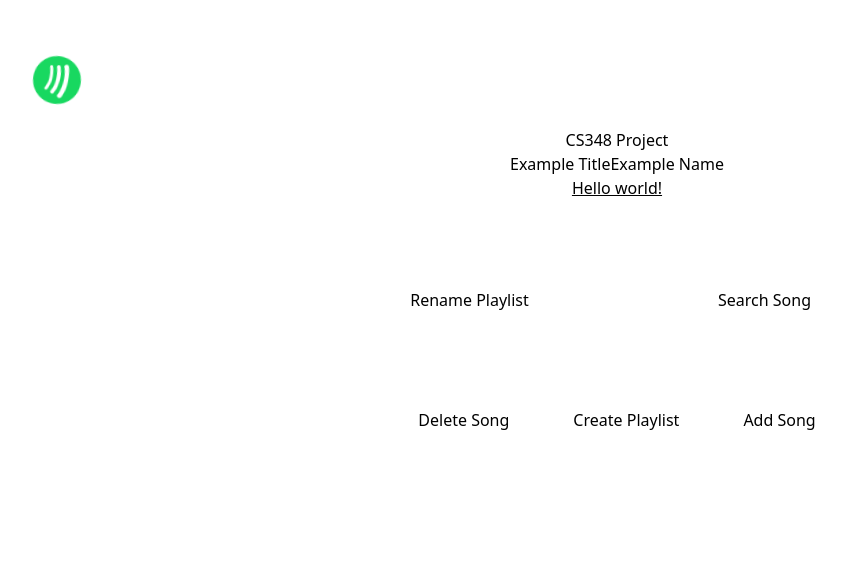
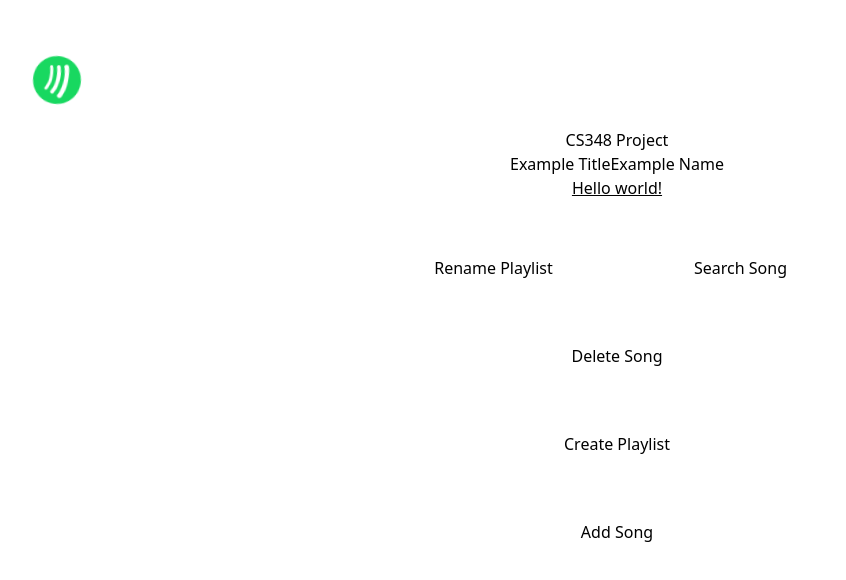
Before and after one commit to Taqvis/cs348-project, a React (Vite) app: page / in a window 1280 px wide. Shown: the top 580 px of the page, without its empty margins (23-869 px from the left). Built offline with nearby package versions, Linux system fonts and the light colour scheme.

Commit message:
tailwind setup

```diff
--- a/src/App.css
+++ b/src/App.css
@@ -1,3 +1,18 @@
+@tailwind base;
+@tailwind components;
+@tailwind utilities;
+
+/* Hide scrollbar for Chrome, Safari and Opera */
+.hide-scrollbar::-webkit-scrollbar {
+  display: none;
+}
+
+/* Hide scrollbar for IE, Edge and Firefox */
+.hide-scrollbar {
+  -ms-overflow-style: none; /* IE and Edge */
+  scrollbar-width: none; /* Firefox */
+}
+
 #root {
   max-width: 1280px;
   margin: 0 auto;
--- a/src/App.jsx
+++ b/src/App.jsx
@@ -24,15 +24,15 @@ function App() {
       <SongCard song={{ title: "Example Title", artist: "Example Name" }} />
 
       {/* display components side by side */}
-      <div className="container">
-        <div className="card">
+      <div class="space-x-4">
+        <div class="inline-block">
           <RenamePlaylistButton />
         </div>
-        <div className="card">
+        <div class="inline-block">
           <SearchSongButton />
         </div>
       </div>
-      <div className="container">
+      <div class="inline-block">
         <DeleteSongButton />
         <CreatePlaylistButton />
         <AddSongToPlaylistButton />
```
Also changed, not shown: tailwind.config.js (+9 -0 lines).
